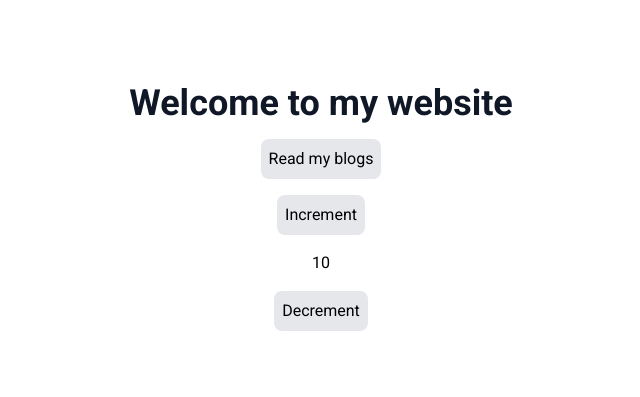
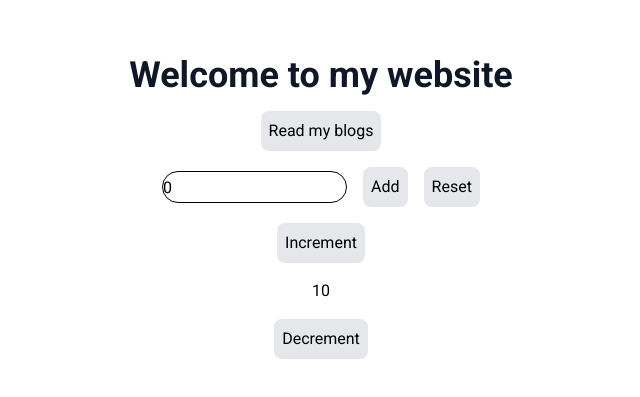
Before and after one commit to laxmanpokhrel/react-class-blog-frontend, a React (Vite) app: page / in a window 1280 px wide. Shown: the part 193-590 px from the top of the page, without its empty margins (319-959 px from the left). Built offline with nearby package versions, Linux system fonts and the light colour scheme.

Commit message:
feat: thunk for blog fetch£

```diff
--- a/package.json
+++ b/package.json
@@ -12,6 +12,7 @@
   "dependencies": {
     "@reduxjs/toolkit": "^2.6.0",
     "@tailwindcss/vite": "^4.0.6",
+    "axios": "^1.7.9",
     "clsx": "^2.1.1",
     "react": "^19.0.0",
     "react-dom": "^19.0.0",
--- a/src/pages/Blog/index.jsx
+++ b/src/pages/Blog/index.jsx
@@ -1,21 +1,16 @@
-import { useEffect, useState } from 'react';
-import { fetchBlogs } from '../../services';
+import { useEffect } from 'react';
+import { useDispatch, useSelector } from 'react-redux';
 import BlogCard from '../../components/common/BlogCard';
 import BlogSkeleton from '../../components/common/BlogCard/BlogSkeleton';
+import { fetchBlogs } from '../../store/slice/blogSlice';
 
 export default function Blog() {
-  const [blogs, setBlogs] = useState();
-  const [isBlogLoading, setIsBlogLoading] = useState(true);
+  const dispatch = useDispatch();
+  const blogStatus = useSelector((state) => state.blog.status);
+  const blogs = useSelector((state) => state.blog.blogs);
+
   useEffect(() => {
-    (async () => {
-      try {
-        const result = await fetchBlogs();
-        setBlogs(result);
-        setIsBlogLoading(false);
-      } catch (err) {
-        console.log('Error fetching blogs', err);
-      }
-    })();
+    dispatch(fetchBlogs());
   }, []);
 
   return (
@@ -25,11 +20,11 @@ export default function Blog() {
       </h1>
       <p className="text-gray-800 font-roboto">Learn the wisdom. </p>
       <div className="grid grid-cols-12 gap-4">
-        {isBlogLoading
+        {blogStatus === 'pending'
           ? Array.from({ length: 6 })?.map((_, index) => (
               <BlogSkeleton key={index} />
             ))
-          : blogs?.result?.map((blog) => (
+          : blogs?.map((blog) => (
               <BlogCard
                 key={blog.title}
                 title={blog.title}
--- a/src/pages/Home/index.jsx
+++ b/src/pages/Home/index.jsx
@@ -1,10 +1,18 @@
-import { useSelector } from 'react-redux';
+import { useDispatch, useSelector } from 'react-redux';
 import { useNavigate } from 'react-router';
+import {
+  decrement,
+  increment,
+  incrementByAmount,
+  resetCount,
+} from '../../store/slice/counterSlice';
+import { useState } from 'react';
 
 export default function Home() {
   const navigate = useNavigate();
   const count = useSelector((state) => state.counter.value);
-  console.log('🚀 ~ Home ~ count:', count);
+  const dispatch = useDispatch();
+  const [countValue, setCountValue] = useState(0);
 
   return (
     <div className="flex items-center justify-center p-4 flex-col gap-4 h-full ">
@@ -18,12 +26,37 @@ export default function Home() {
       >
         Read my blogs
       </button>
-
+      <div className="flex items-center gap-4">
+        <input
+          type="number"
+          className="border rounded-2xl h-[2rem]"
+          onChange={(e) => setCountValue(e.target.value)}
+          value={countValue}
+        />
+        <button
+          type="button"
+          className=" p-2 bg-gray-200 rounded-lg cursor-pointer"
+          onClick={() => {
+            dispatch(incrementByAmount(Number(countValue)));
+          }}
+        >
+          Add
+        </button>
+        <button
+          type="button"
+          className=" p-2 bg-gray-200 rounded-lg cursor-pointer"
+          onClick={() => {
+            dispatch(resetCount());
+          }}
+        >
+          Reset
+        </button>
+      </div>
       <button
         type="button"
         className=" p-2 bg-gray-200 rounded-lg cursor-pointer"
         onClick={() => {
-          navigate('/blog');
+          dispatch(increment());
         }}
       >
         Increment
@@ -32,7 +65,9 @@ export default function Home() {
       <button
         type="button"
         className=" p-2 bg-gray-200 rounded-lg cursor-pointer"
-        onClick={() => {}}
+        onClick={() => {
+          dispatch(decrement());
+        }}
       >
         Decrement
       </button>
--- a/src/services/index.js
+++ b/src/services/index.js
@@ -1,12 +1,3 @@
-export const fetchBlogs = async () => {
-    try {
-        const res = await fetch("http://localhost:3000/blog")
-        const data = await res.json()
-        return data
-    } catch (err) {
-        console.log("Error fetching blogs.", err)
-    }
-}
 
 export const retrieveBlog = async (blogSlug) => {
     try {
--- a/src/store/index.js
+++ b/src/store/index.js
@@ -1,8 +1,10 @@
 import { configureStore } from '@reduxjs/toolkit'
 import counterSlice from "./slice/counterSlice"
+import blogSlice from "./slice/blogSlice"
 
 export default configureStore({
     reducer: {
-        counter: counterSlice
+        counter: counterSlice,
+        blog: blogSlice
     },
 })
--- /dev/null
+++ b/src/store/slice/blogSlice.js
@@ -0,0 +1,34 @@
+import { createAsyncThunk, createSlice } from '@reduxjs/toolkit'
+import axios from "axios"
+
+
+export const fetchBlogs = createAsyncThunk('blogs/fetchBlogs', async () => {
+    const response = await axios.get('http://localhost:3000/blog')
+    return response.data.result
+})
+
+export const blogSlice = createSlice({
+    name: 'blog',
+    initialState: {
+        blogs: [],
+        status: "idle"
+    },
+    reducers: {
+        resetBlog: (state) => { state.blogs = [] }
+    },
+    extraReducers: builder => {
+        builder
+            .addCase(fetchBlogs.pending, (state, action) => {
+                state.status = 'loading'
+            })
+            .addCase(fetchBlogs.fulfilled, (state, action) => {
+                state.blogs = action.payload
+                // state.status = 'idle'
+            })
+    }
+})
+
+// Action creators are generated for each case reducer function
+export const { resetBlog } = blogSlice.actions
+
+export default blogSlice.reducer
--- a/src/store/slice/counterSlice.js
+++ b/src/store/slice/counterSlice.js
@@ -20,10 +20,11 @@ export const counterSlice = createSlice({
         incrementByAmount: (state, action) => {
             state.value += action.payload
         },
+        resetCount: (state) => { state.value = 0 }
     },
 })
 
 // Action creators are generated for each case reducer function
-export const { increment, decrement, incrementByAmount } = counterSlice.actions
+export const { increment, decrement, incrementByAmount, resetCount } = counterSlice.actions
 
 export default counterSlice.reducer
```
Also changed, not shown: 1 other file (tests, documents, lock files or other folders).
